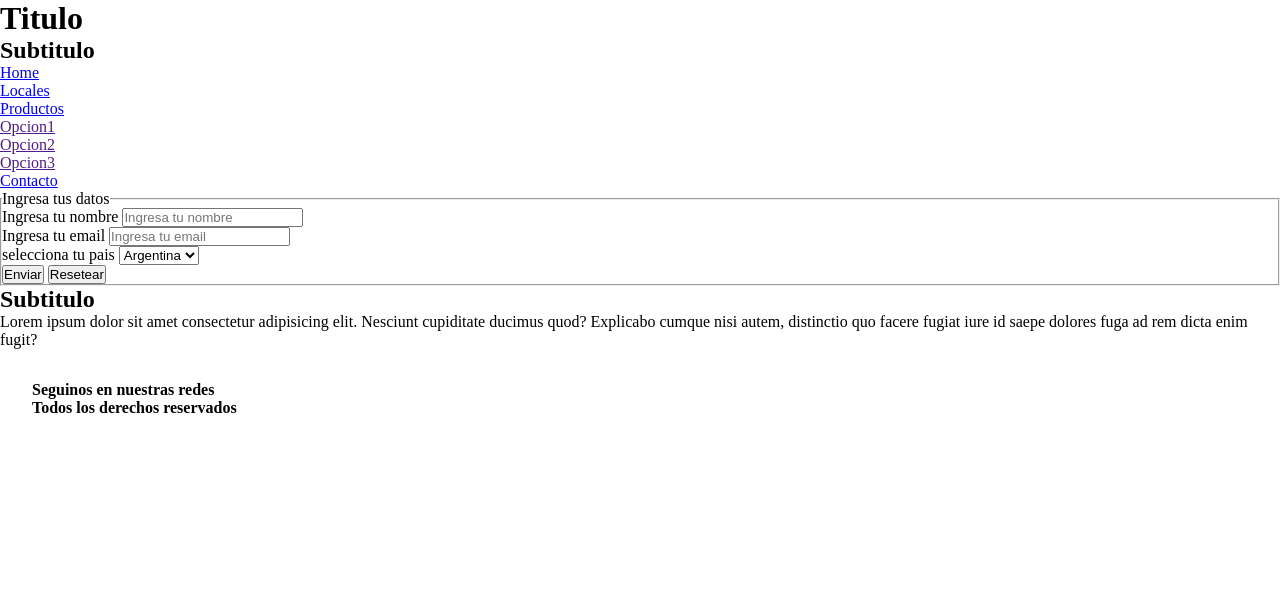
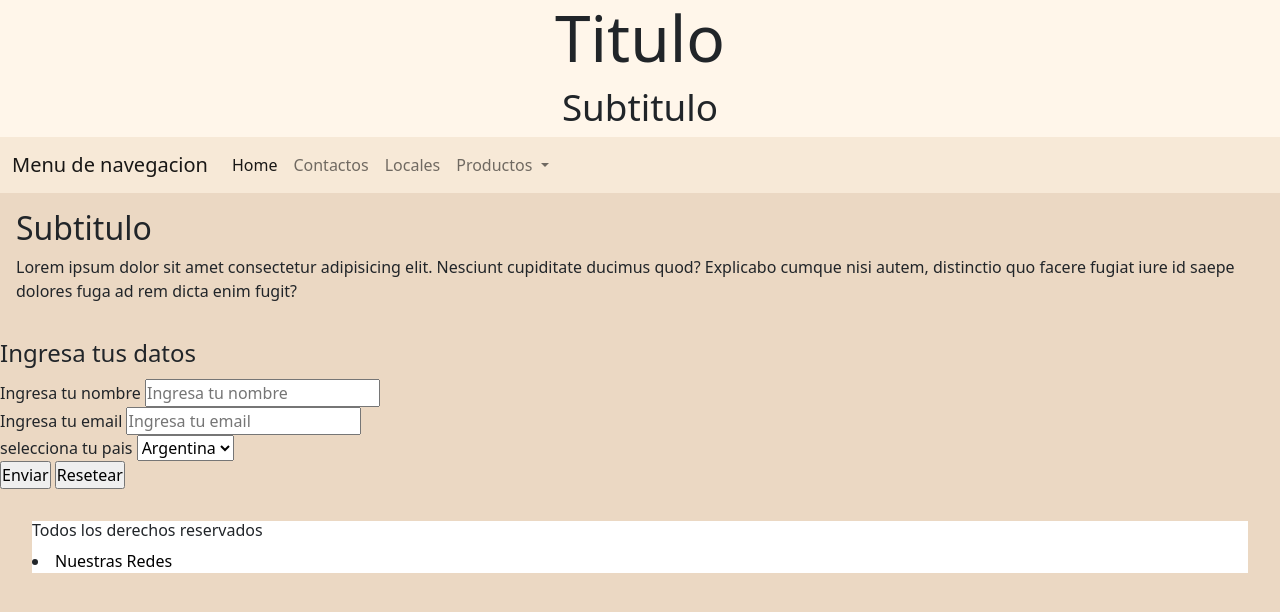
Before and after one commit to Samir1111111/ProyectoFinal, a plain HTML site: page pages/contacto.html in a window 1280 px wide. Drawn offline with nearby package versions, Linux system fonts and the light colour scheme.

Commit message:
agregando estilos a contactos y cambios a campanias

```diff
--- a/css/style.css
+++ b/css/style.css
@@ -8,21 +8,23 @@
 /*Estilos del contenedor*/
 .contenedorHome{
     display: grid;
-    grid-template-areas:"headerHome"
-                        "mainHome"
-                        "asideHome"
-                        "sectionHome"
-                        "footer";
+    grid-template-areas:"headerHome headerHome"
+                        "menuHome menuHome"
+                        "mainHome mainHome"
+                        "asideHome asideHome"
+                        "sectionHome sectionHome"
+                        "footer footer";
 }
 
 /*Estilos del body*/
 .bodyHome{
-background-color: antiquewhite;
+background-color: #00FFAB;
 }
 
 /*Estilos del header*/
 .headerHome{
-    background-color: blanchedalmond;
+    background-color: #14C38E;
+    grid-area: headerHome;
 }
 
 /*Estilos del tituloHome*/
@@ -34,7 +36,8 @@ background-color: antiquewhite;
 
 /*Estilos del menu*/
 .menuHome{
-    background-color: rgb(240, 209, 168);
+    background-color: #B8F1B0;
+    grid-area: menuHome;
 }
 
 /*Estilos del main*/
@@ -72,6 +75,8 @@ background-color: antiquewhite;
 footer{
     grid-area: footer;
     margin: 2rem;
+    background-color: white;
+    display: inline-block;
 }
 
 footer h3{
@@ -90,10 +95,10 @@ footer li a{
 /*Estilos del layout*/
 .contenedorCamp{
     display: grid;
-    grid-template-areas: "header header header"
-                         "nav nav nav"
-                         "main main main"
-                         "footer footer footer";
+    grid-template-areas: "header header"
+                         "nav nav"
+                         "main main"
+                         "footer footer";
 }
 
 /*Estilos del bodyCamp*/
@@ -117,6 +122,11 @@ footer li a{
 .parrafoCamp{
     display:
     none;
+}
+
+/*Estilos del menuCamp*/
+.menuCamp{
+    grid-area: nav;
 }
 
 /*Estilos del mainCamp*/
@@ -170,3 +180,53 @@ footer li a{
 .videoTres{
     display: none;
 }
+
+/*Estilos del layout*/
+.contenedorContacto{
+    display: grid;
+    grid-template-areas:"header header header"
+                        "nav nav nav"
+                        "section section section"
+                        "main main main"
+                        "footer footer footer";
+}
+
+/*Estilos del body*/
+.bodyContacto{
+    background-color: #EBD8C3;
+}
+
+/*Estilos del headerContacto*/
+.headerContacto{
+    grid-area: header;
+    background-color: #FFF6EA;
+}
+
+/*Estilos del tituloContacto*/
+.tituloContacto{
+    text-align: center;
+    font-size: 4rem;
+}
+
+/*Estilos del subtituloContactouno*/
+.subtituloContactouno{
+    text-align: center;
+    font-size: 2.3rem;
+}
+
+/*Estilos del menuContacto*/
+.menuContacto{
+    grid-area: nav;
+    background-color: #F7E9D7;
+}
+
+/*Estilos del mainContacto*/
+.mainContacto{
+    grid-area: main;
+}
+
+/*Estilos del sectionContacto*/
+.sectionContacto{
+    grid-area: section;
+    margin: 1rem;
+}
--- a/pages/contacto.html
+++ b/pages/contacto.html
@@ -4,46 +4,57 @@
     <meta charset="UTF-8">
     <meta http-equiv="X-UA-Compatible" content="IE=edge">
     <meta name="viewport" content="width=device-width, initial-scale=1.0">
+    <!--link de bootstrap-->
+    <link href="https://cdn.jsdelivr.net/npm/bootstrap@5.2.0-beta1/dist/css/bootstrap.min.css" rel="stylesheet" integrity="sha384-0evHe/X+R7YkIZDRvuzKMRqM+OrBnVFBL6DOitfPri4tjfHxaWutUpFmBp4vmVor" crossorigin="anonymous">
     <!--Link css-->
     <link rel="stylesheet" href="../css/style.css">
     <title>Contacto</title>
 </head>
 <body class="bodyContacto">
+    <div class="contenedorContacto">
         <header class="headerContacto">
             <h1 class="tituloContacto">
                 Titulo
             </h1>
-        <h2 class="subtituloUno">
+            <h2 class="subtituloContactouno">
                 Subtitulo
             </h2>
-        <nav class="menu">
-            <ul>
-                <li>
-                    <a href="../index.html">Home</a>
+        </header>
+
+        <!--menu de navegacion-->
+        <nav class="navbar navbar-expand-lg menuContacto">
+            <div class="container-fluid">
+              <a class="navbar-brand" href="#">Menu de navegacion</a>
+              <button class="navbar-toggler" type="button" data-bs-toggle="collapse" data-bs-target="#navbarNav" aria-controls="navbarNav" aria-expanded="false" aria-label="Toggle navigation">
+                <span class="navbar-toggler-icon"></span>
+              </button>
+              <div class="collapse navbar-collapse" id="navbarNav">
+                <ul class="navbar-nav">
+                  <li class="nav-item">
+                    <a class="nav-link active" aria-current="page" href="../index.html">Home</a>
                   </li>
-                <li>
-                    <a href="locales.html">Locales</a>
+                  <li class="nav-item">
+                    <a class="nav-link" href="../pages/contacto.html">Contactos
+                    </a>
                   </li>
-                <li>
-                    <a href="productos.html">Productos</a>
-                    <ul class="submenu">
-                        <li>
-                            <a href="">Opcion1</a>
+                  <li class="nav-item">
+                    <a class="nav-link" href="pages/locales.html">Locales</a>
                   </li>
-                        <li>
-                            <a href="">Opcion2</a>
-                        </li>
-                        <li>
-                            <a href="">Opcion3</a>
-                        </li>
+          <li class="nav-item dropdown">
+                    <a class="nav-link dropdown-toggle" href="pages/productos.html" id="navbarDropdown" role="button" data-bs-toggle="dropdown" aria-expanded="false">
+                      Productos
+                    </a>
+                    <ul class="dropdown-menu" aria-labelledby="navbarDropdown">
+                      <li><a class="dropdown-item" href="#">Buzos</a></li>
+                      <li><hr class="dropdown-divider"></li>
+                      <li><a class="dropdown-item" href="#">Camperas</a></li>
+                      <li><hr class="dropdown-divider"></li>
+                      <li><a class="dropdown-item" href="#">Remeras</a></li>
                     </ul>
-                </li>
-                <li>
-                    <a href="contacto.html">Contacto</a>
-                </li>
                 </ul>
+              </div>
+            </div>
           </nav>
-    </header>
 
         <main class="mainContacto">
             <form>
@@ -82,19 +93,27 @@
                 </div>
             </fieldset>
             </form>
+        </main>
 
 
-        <h2 class="subtituloDos">
+        <section class="sectionContacto">
+            <h2 class="subtituloContactodos">
                 Subtitulo
             </h2>
             <p class="parrafoOcho">Lorem ipsum dolor sit amet consectetur adipisicing elit. Nesciunt cupiditate ducimus quod? Explicabo cumque nisi autem, distinctio quo facere fugiat iure id saepe dolores fuga ad rem dicta enim fugit?
             </p>
-    </main>
+        </section>
 
 
+        <!--Pie de la pagina-->
         <footer>
-        <h3>Seguinos en nuestras redes</h3>
-        <h4>Todos los derechos reservados</h4>
+            <h3>Todos los derechos reservados</h3>
+            <li>
+                <a href="https://www.coderhouse.com/" target="_blank">Nuestras Redes</a>
+            </li>
         </footer>
+    </div>
+    <!--link de javascrip para bootstrap-->
+    <script src="https://cdn.jsdelivr.net/npm/bootstrap@5.2.0-beta1/dist/js/bootstrap.bundle.min.js" integrity="sha384-pprn3073KE6tl6bjs2QrFaJGz5/SUsLqktiwsUTF55Jfv3qYSDhgCecCxMW52nD2" crossorigin="anonymous"></script>
 </body>
 </html>
```
Also changed, not shown: pages/campanias.html (+10 -6 lines). Lines whose indentation alone changed are shown as unchanged.
